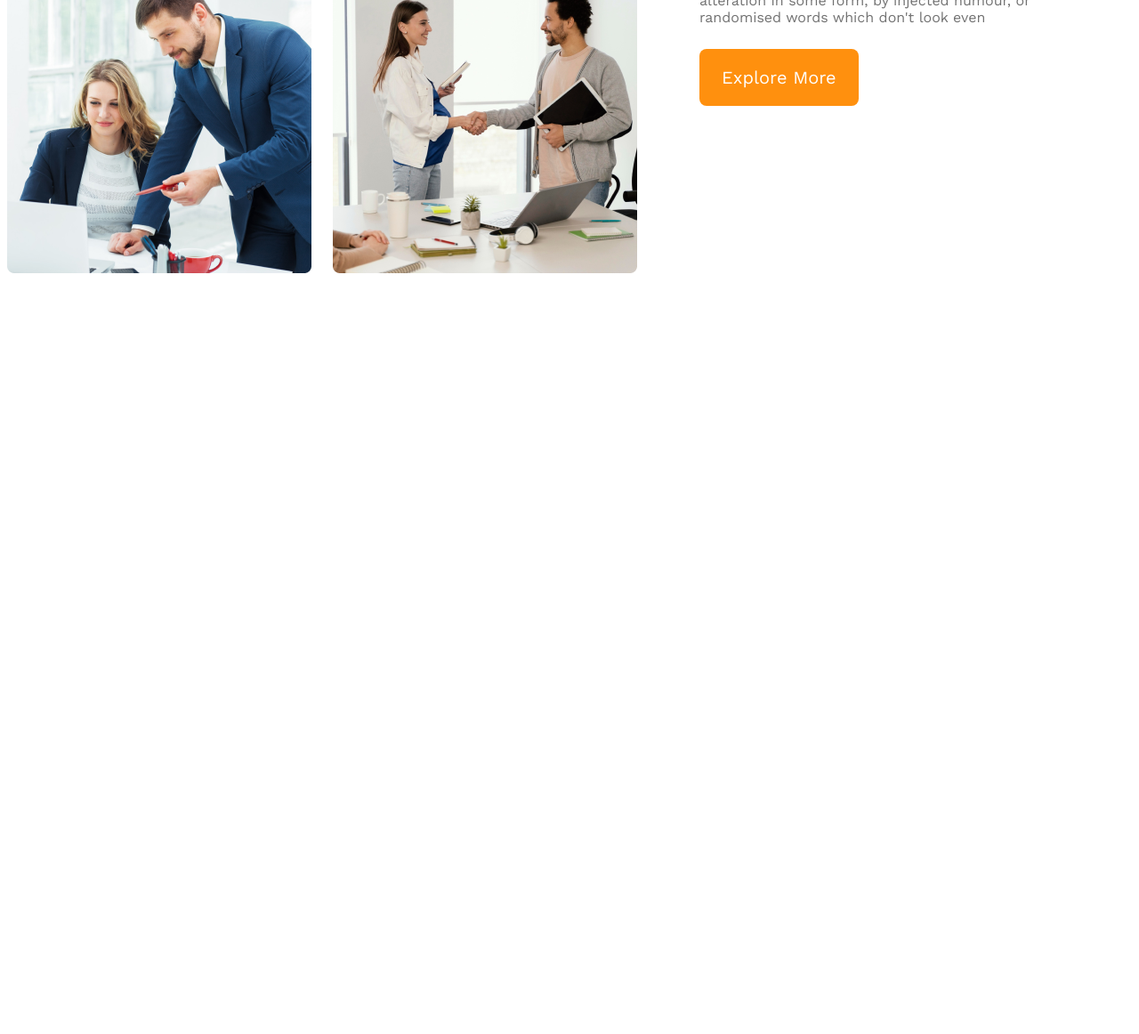
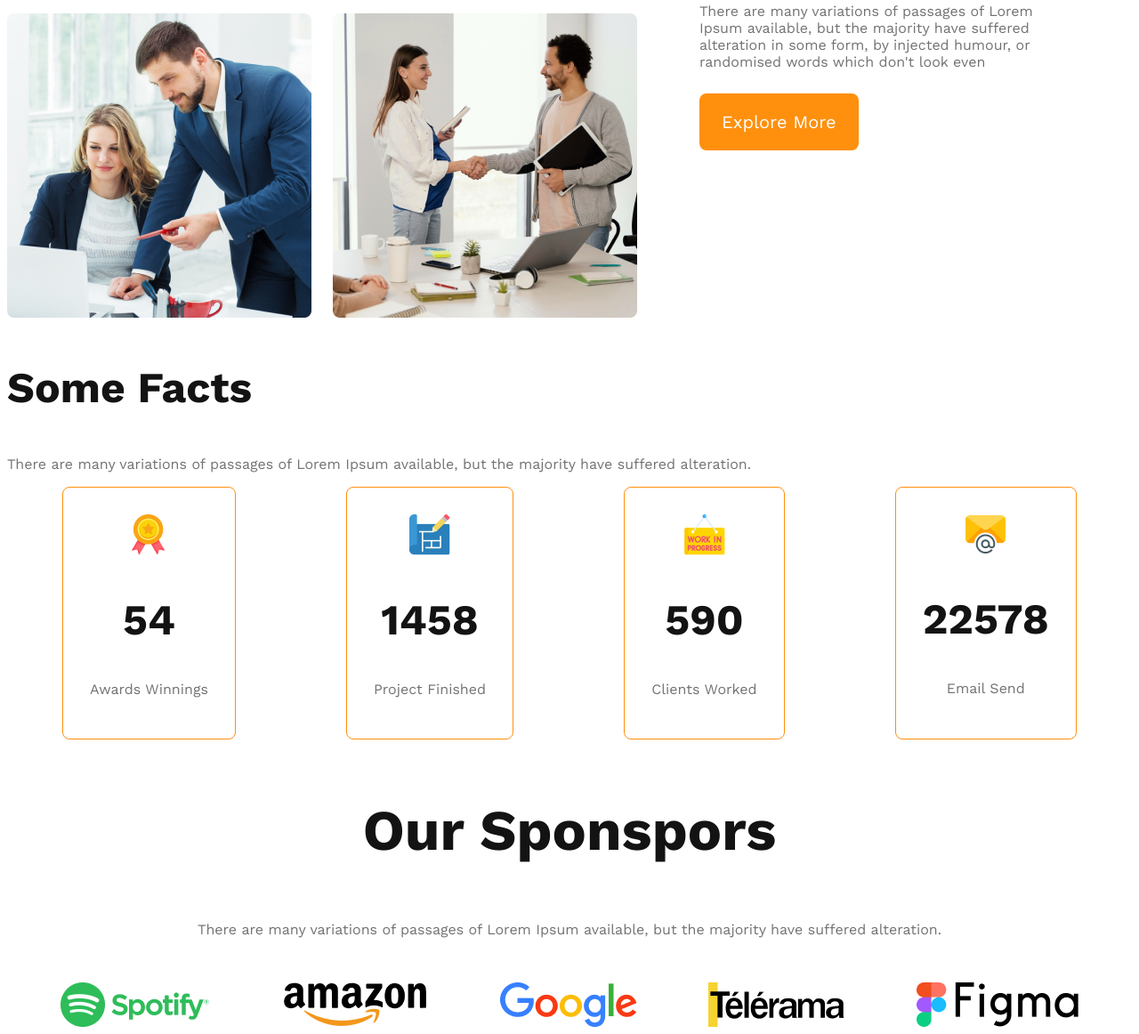
Before and after one commit to Yeasin-Arafat07/g3-architiects-website, a plain HTML site: page index.html in a window 1280 px wide. Shown: the part 1443-2605 px from the top of the page at 89% size. Before the commit the page ends 1758 px from the top, so only its background shows below. Drawn offline with nearby package versions, Linux system fonts and the light colour scheme.

Commit message:
sponsor section added

```diff
--- a/index.html
+++ b/index.html
@@ -10,7 +10,7 @@
      <!--header start  -->
     <header>
         <nav>
-            <h3 class="nav-tittle">G3 Architects</h3>
+            <h3 class="shared-tittle">G3 Architects</h3>
             <ul>
                 <li><a href="">Home</a></li>
                 <li><a href="">About</a></li>
@@ -38,10 +38,59 @@
             </div>
             <div class="teams-content">
                 <h3 class="teams-tittle"> <span class="quick color-gray">Quick list</span> <span class="our">of Our</span> <span class="features">Features</span></h3>
-                <p class="color-gray">There are many variations of passages of Lorem Ipsum available, but the majority have suffered alteration in some form, by injected humour, or randomised words which don't look even</p>
+                <p class="teans-description color-gray">There are many variations of passages of Lorem Ipsum available, but the majority have suffered alteration in some form, by injected humour, or randomised words which don't look even</p>
                 <button class="btn-primary">Explore More</button>
             </div>
         </section>
+        <!-- features section -->
+        <section>
+
+        </section>
+        <!-- features section end -->
+        <!-- facts section start -->
+        <section>
+            <h3 class="facts-tittle shared-tittle">Some Facts</h3>
+            <p class="facts-description color-gray ">There are many variations of passages of Lorem Ipsum available, but the majority have suffered alteration.</p>
+            <div class="facts-container">
+                <div class="facts-card">
+                    <img src="images/icons/ribon.png" alt="">
+                    <h2 class="facts-tittle shared-tittle">54</h2>
+                    <p class="facts-description color-gray">Awards Winnings</p>
+                </div>
+                <div class="facts-card">
+                    <img src="images/icons/projects.png" alt="">
+                    <h2 class="facts-tittle shared-tittle">1458</h2>
+                    <p class="facts-description color-gray">Project Finished</p>
+                </div>
+                <div class="facts-card">
+                    <img src="images/icons/customers.png" alt="">
+                    <h2 class="facts-tittle shared-tittle">590</h2>
+                    <p class="facts-description color-gray">Clients Worked</p>
+                </div>
+                <div class="facts-card">
+                    <img src="images/icons/email.png" alt="">
+                    <h2 class="facts-tittle shared-tittle">22578</h2>
+                    <p class="facts-description color-gray">Email Send</p>
+                </div>
+            </div>
+
+        </section>
+        <!-- facts section end -->
+        <!-- sponsor section start -->
+        <section>
+            <div class="sponsor-conent">
+                <h3 class="banner-tittle">Our Sponspors</h3>
+                <p class="color-gray">There are many variations of passages of Lorem Ipsum available, but the majority have suffered alteration.</p>
+            </div>
+            <div class="sponsor-img">
+                <img src="images/sponsors/spotify.png" alt="">
+                <img src="images/sponsors/amazon.png" alt="">
+                <img src="images/sponsors/google.png" alt="">
+                <img src="images/sponsors/telerama.png" alt="">
+                <img src="images/sponsors/figma.png" alt="">
+            </div>
+        </section>
+        <!-- sponsor section end -->
     </main>
     <footer>
 
--- a/styles/style.css
+++ b/styles/style.css
@@ -7,6 +7,14 @@
 }
 .color-gray {
     color: #727272;
+}
+section {
+    margin-top: 50px;
+}
+.shared-tittle {
+    font-size: 3rem;
+    color: #131313;
+    font-weight: 700;
 }
 .btn-primary {
     border-radius: 8px;
@@ -40,10 +48,6 @@ nav li {
 nav li a {
     text-decoration: none;
     color: var(--Dark-02, #424242);
-}
-.nav-tittle {
-    font-size: 3rem;
-    color: #131313;
 }
 /* banner style start */
 .banner-content {
@@ -92,6 +96,37 @@ main {
     color: #FF900E;
     font-weight: 700;
 }
+/* facts style */
+.facts-container {
+    display: flex;
+    justify-content: space-around;
+}
+.facts-container .facts-card {
+    border: 1px solid #FF900E;
+    border-radius: 8px;
+    text-align: center;
+    padding: 30px;
+}
+.facts-container .facts-descriptio {
+    font-weight: 600;
+    font-size: 1.25rem;
+    margin-top: 5px;
+}
+/* sponsor section */
+.sponsor-conent {
+    text-align: center;
+}
+.sponsor-img {
+    display: flex;
+    justify-content: space-evenly;
+    align-items: center;
+    margin-top: 50px;
+    gap: 20px;
+}
+
+
+
+
 
 
 
@@ -103,7 +138,9 @@ main {
         padding: 20px;
     }
     nav,
-    .teams-container  {
+    .teams-container,
+    .facts-container,
+    .sponsor-img  {
         flex-direction: column;
     }
     .teams-img-container {
@@ -111,6 +148,12 @@ main {
     }
     .teams-content {
         padding: 10px;
+    }
+    .facts-container {
+        gap: 10px;
+    }
+    .sponsor-img {
+        width: 165px;
     }
 
 
```
